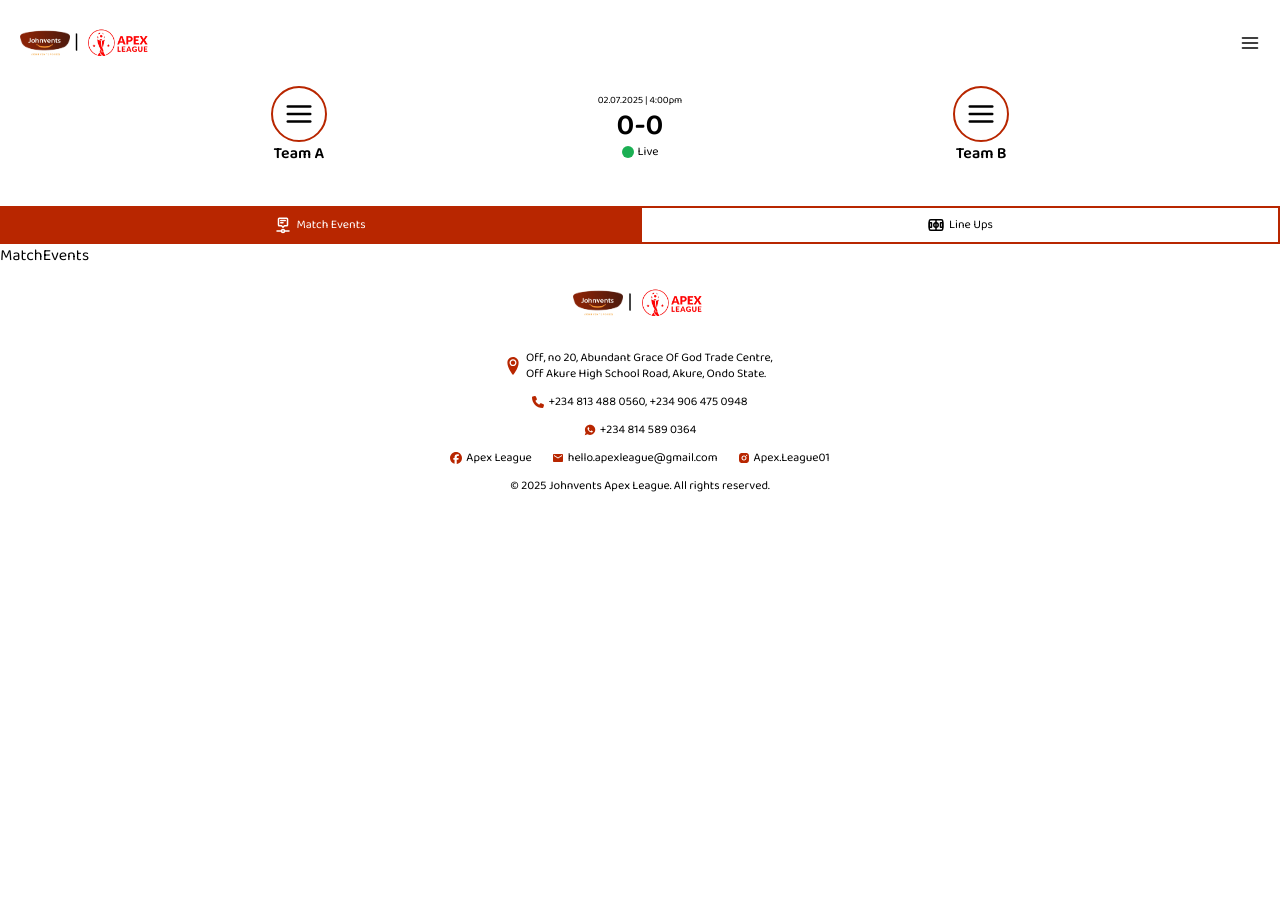
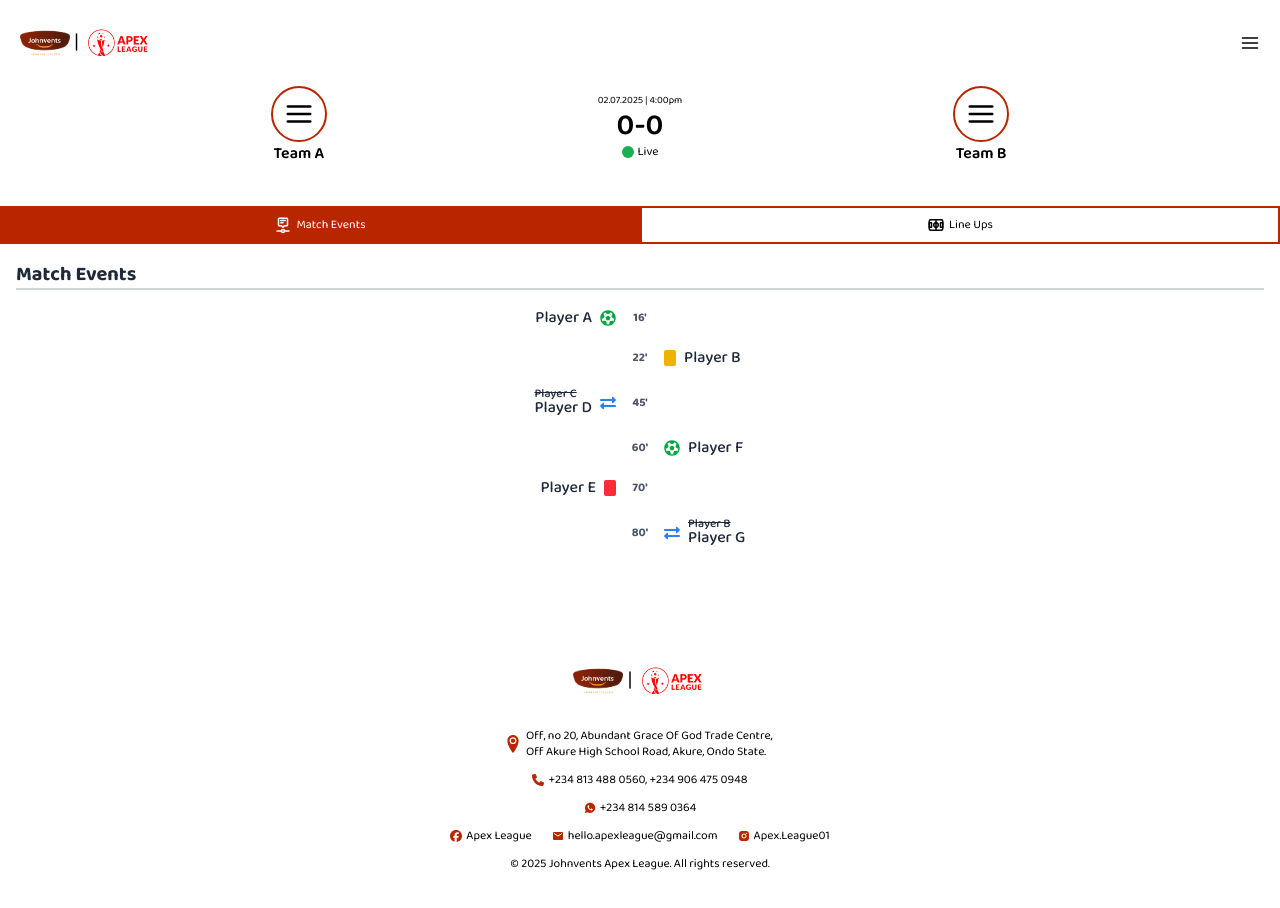
Before and after one commit to SeyitanShalom/Apex-League, a Next.js app: page /1 in a window 1280 px wide. Shown: the top 908 px of the page. Before the commit the page ends 800 px from the top, so only its background shows below. Built offline with nearby package versions, Linux system fonts and the light colour scheme.

Commit message:
updated the match events page

```diff
--- a/src/Components/Footer.jsx
+++ b/src/Components/Footer.jsx
@@ -9,7 +9,7 @@ import { RiInstagramFill } from "react-icons/ri";
 
 const Footer = () => {
   return (
-    <div className="flex flex-col gap-3 items-center text-xs mb-10 ">
+    <div className="flex flex-col gap-3 items-center text-xs mb-10 mt-20 ">
       <div className="flex items-center justify-between gap-1">
         <Image src="/JV Logo.webp" alt="Logo" width={50} height={50} />
         <p className="text-xl -translate-y-0.5">|</p>
--- a/src/Components/LineUps.jsx
+++ b/src/Components/LineUps.jsx
@@ -6,24 +6,24 @@ const LineUps = () => {
   const getBgColor = (position) => {
     switch (position) {
       case "Goalkeeper":
-        return "bg-green-700";
+        return "bg-green-300";
       case "Defender":
-        return "bg-blue-700";
+        return "bg-blue-300";
       case "Midfielder":
-        return "bg-yellow-600";
+        return "bg-yellow-300";
       case "Forward":
-        return "bg-red-700";
+        return "bg-red-300";
       default:
         return "bg-gray-400";
     }
   };
 
   return (
-    <div className="flex justify-between gap-10 text-sm">
+    <div className="flex justify-between gap-10 text-sm font-medium text-gray-800 ">
       {lineUps.map((lineUp) => (
         <div
           key={lineUp.id}
-          className={`w-1/2 p-4 space-y-4 ${
+          className={`w-1/2 p-5 space-y-4 ${
             lineUp.id === 1 ? "text-left" : "text-right"
           } `}
         >
@@ -36,12 +36,12 @@ const LineUps = () => {
               {" "}
               Starting XI
             </p>
-            {lineUp.players.slice(0,11).map((player) => (
+            {lineUp.players.slice(0, 11).map((player) => (
               <li key={player.number} className="">
                 {lineUp.id === 1 ? (
-                  <span className="flex items-center gap-1 justify-start mb-2">
+                  <span className="flex items-center gap-2 justify-start mb-2">
                     <p
-                      className={`w-5 h-5 flex items-center justify-center text-xs text-white rounded-full ${getBgColor(
+                      className={`w-5 h-5 flex items-center justify-center text-xs text-gray-800 rounded-full ${getBgColor(
                         player.position
                       )}`}
                     >
@@ -50,10 +50,10 @@ const LineUps = () => {
                     {player.name}
                   </span>
                 ) : (
-                  <span className="flex items-center gap-1 justify-end mb-2">
+                  <span className="flex items-center gap-2 justify-end mb-2">
                     {player.name}
                     <p
-                      className={`w-5 h-5 flex items-center justify-center text-xs text-white rounded-full ${getBgColor(
+                      className={`w-5 h-5 flex items-center justify-center text-xs text-gray-800 rounded-full ${getBgColor(
                         player.position
                       )}`}
                     >
@@ -65,15 +65,13 @@ const LineUps = () => {
             ))}
           </ul>
           <ul>
-            <p className="text-sm font-semibold text-gray-400 mb-2">
-              Subs
-            </p>
-            {lineUp.players.slice(11,17).map((player) => (
+            <p className="text-sm font-semibold text-gray-400 mb-2">Subs</p>
+            {lineUp.players.slice(11, 17).map((player) => (
               <li key={player.number} className="">
                 {lineUp.id === 1 ? (
-                  <span className="flex items-center gap-1 justify-start mb-2">
+                  <span className="flex items-center gap-2 justify-start mb-2">
                     <p
-                      className={`w-5 h-5 flex items-center justify-center text-xs text-white rounded-full ${getBgColor(
+                      className={`w-5 h-5 flex items-center justify-center text-xs text-gray-800 rounded-full ${getBgColor(
                         player.position
                       )}`}
                     >
@@ -82,10 +80,10 @@ const LineUps = () => {
                     {player.name}
                   </span>
                 ) : (
-                  <span className="flex items-center gap-1 justify-end mb-2">
+                  <span className="flex items-center gap-2 justify-end mb-2">
                     {player.name}
                     <p
-                      className={`w-5 h-5 flex items-center justify-center text-xs text-white rounded-full ${getBgColor(
+                      className={`w-5 h-5 flex items-center justify-center text-xs text-gray-800 rounded-full ${getBgColor(
                         player.position
                       )}`}
                     >
--- a/src/Components/MatchEvents.jsx
+++ b/src/Components/MatchEvents.jsx
@@ -1,7 +1,133 @@
 import React from "react";
+import { FaFutbol, FaArrowRight, FaExchangeAlt } from "react-icons/fa";
+import { IoMdCard } from "react-icons/io";
+
+const events = [
+  {
+    minute: 16,
+    type: "goal",
+    player: "Player A",
+    team: "Team A",
+    description: "Goal",
+  },
+  {
+    minute: 22,
+    type: "yellow",
+    player: "Player B",
+    team: "Team B",
+    description: "Yellow Card",
+  },
+  {
+    minute: 45,
+    type: "sub",
+    player: "Player C",
+    subIn: "Player D",
+    team: "Team A",
+    description: "Substitution",
+  },
+  {
+    minute: 60,
+    type: "goal",
+    player: "Player F",
+    team: "Team B",
+    description: "Goal",
+  },
+  {
+    minute: 70,
+    type: "red",
+    player: "Player E",
+    team: "Team A",
+    description: "Red Card",
+  },
+  {
+    minute: 80,
+    type: "sub",
+    player: "Player B",
+    subIn: "Player G",
+    team: "Team B",
+    description: "Substitution",
+  },
+];
+
+const getIcon = (type) => {
+  switch (type) {
+    case "goal":
+      return <FaFutbol className="text-green-600" />;
+    case "yellow":
+      return (
+        <div className="inline-block w-3 h-4 rounded-xs bg-yellow-500"></div>
+      );
+    case "sub":
+      return <FaExchangeAlt className="text-blue-500" />;
+    case "red":
+      return <div className="inline-block w-3 h-4 rounded-xs bg-red-500"></div>;
+    default:
+      return null;
+  }
+};
 
 const MatchEvents = () => {
-  return <div>MatchEvents</div>;
+  return (
+    <div className="text-md font-medium text-gray-800 p-4">
+      <h2 className="text-xl border-b-2 border-gray-300 font-bold text-gray-800 mb-4">
+        Match Events
+      </h2>
+      <div className="flex flex-col gap-4">
+        {events.map((event, idx) => (
+          <div key={idx} className="flex items-center justify-between">
+            {/* Left side (Team A) */}
+            <div
+              className={`flex-1 flex ${
+                event.team === "Team A" ? "justify-end" : "justify-start"
+              }`}
+            >
+              {event.team === "Team A" && (
+                <div className="flex items-center gap-2">
+                  {event.type === "sub" ? (
+                    <div className="flex flex-col -space-y-1.5">
+                      <span className="line-through text-xs">
+                        {event.player}
+                      </span>
+                      <span className="text-gray-800">{event.subIn}</span>
+                    </div>
+                  ) : (
+                    <span>{event.player}</span>
+                  )}
+                  {getIcon(event.type)}
+                </div>
+              )}
+            </div>
+            {/* Center minute */}
+            <div className="w-12 text-center text-xs text-gray-600 font-bold">
+              {event.minute}'
+            </div>
+            {/* Right side (Team B) */}
+            <div
+              className={`flex-1 flex ${
+                event.team === "Team B" ? "justify-start" : "justify-end"
+              }`}
+            >
+              {event.team === "Team B" && (
+                <div className="flex items-center gap-2">
+                  {getIcon(event.type)}
+                  {event.type === "sub" ? (
+                    <div className="flex flex-col -space-y-1.5">
+                      <span className="line-through text-xs">
+                        {event.player}
+                      </span>
+                      <span className="text-gray-800">{event.subIn}</span>
+                    </div>
+                  ) : (
+                    <span>{event.player}</span>
+                  )}
+                </div>
+              )}
+            </div>
+          </div>
+        ))}
+      </div>
+    </div>
+  );
 };
 
 export default MatchEvents;
```
